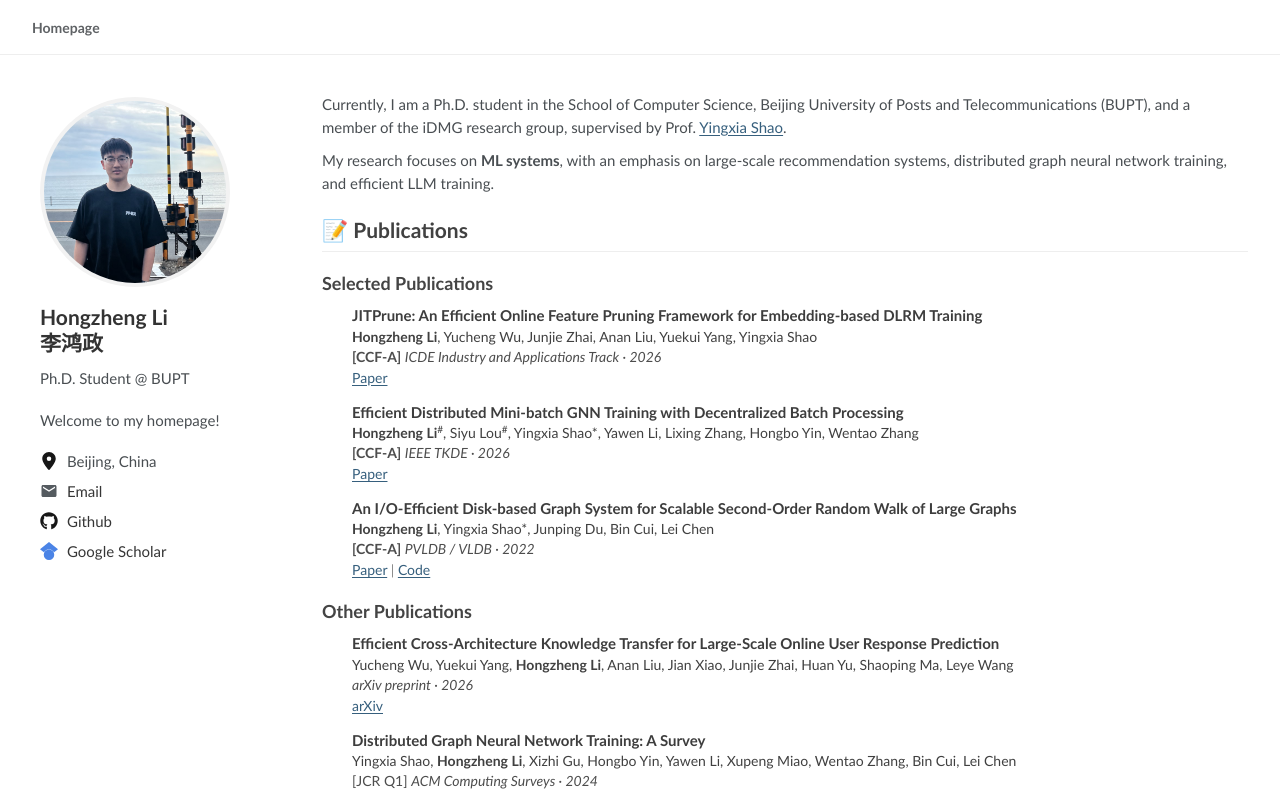
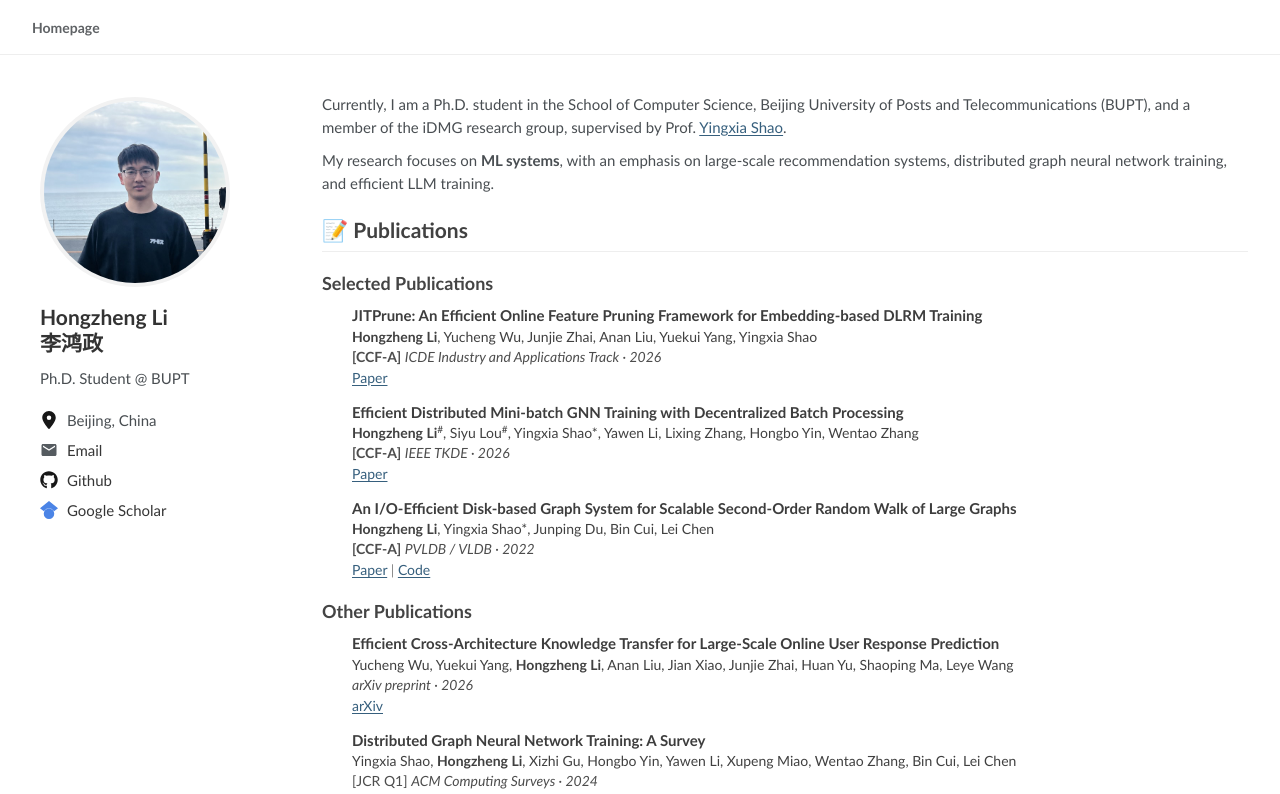
Before and after one commit to DuoLife-QNL/academic-homepage, a Next.js app: page / in a window 1280 px wide. Shown: the top 794 px of the page. Built offline with nearby package versions, Linux system fonts and the light colour scheme.

Commit message:
Refine homepage profile presentation

```diff
--- a/app/globals.css
+++ b/app/globals.css
@@ -93,7 +93,7 @@ sup {
   height: 100%;
   object-fit: cover;
   object-position: 50% 43%;
-  transform: scale(1.16);
+  transform: scale(1.5) translate(10%, 8%);
 }
 
 .sidebar h1 {
@@ -117,10 +117,6 @@ sup {
   margin: 10px 0 20px;
   font-size: 15px;
   font-weight: 400;
-}
-
-.welcome {
-  margin: 0 0 18px;
 }
 
 .contact-list {
@@ -311,8 +307,7 @@ sup {
   }
 
   .chinese-name,
-  .role,
-  .welcome {
+  .role {
     margin: 2px 0 0;
   }
 
@@ -339,10 +334,6 @@ sup {
     height: 96px;
   }
 
-  .welcome {
-    display: none;
-  }
-
   .contact-list {
     grid-template-columns: 1fr;
   }
--- a/app/page.tsx
+++ b/app/page.tsx
@@ -205,7 +205,6 @@ export default function Home() {
           <h1>Hongzheng Li</h1>
           <p className="chinese-name">李鸿政</p>
           <p className="role">Ph.D. Student @ BUPT</p>
-          <p className="welcome">Welcome to my homepage!</p>
           <ul className="contact-list">
             <li>
               <FaLocationDot className="contact-icon location-icon" aria-hidden="true" />
```
